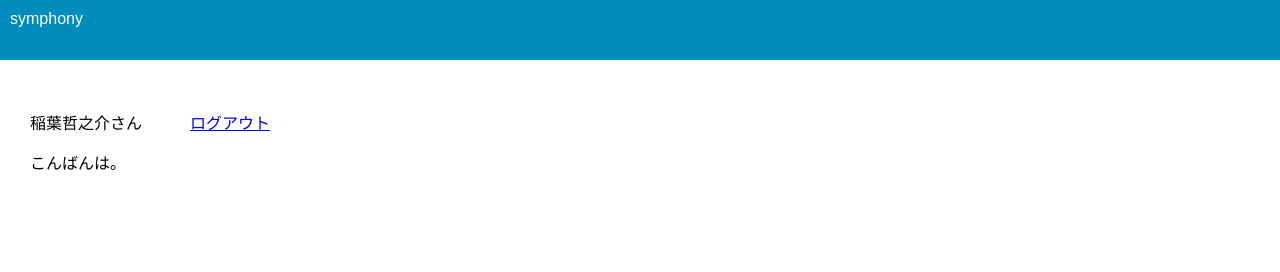
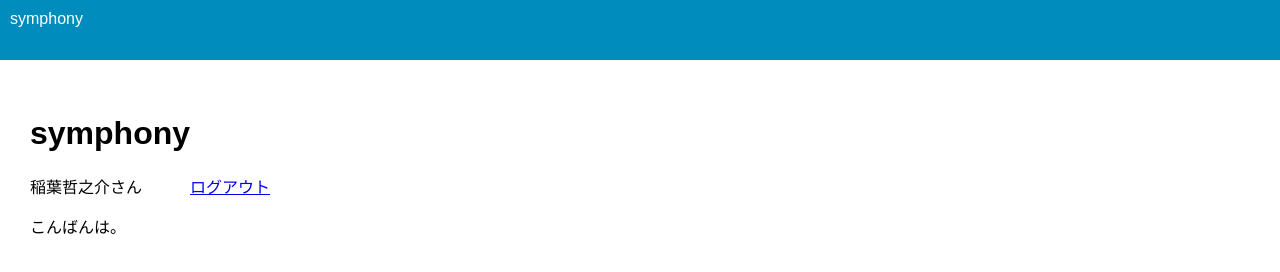
Before and after one commit to symphony100/user, a plain HTML site: page sy1268/index.html in a window 1280 px wide. Drawn offline with Linux system fonts and the light colour scheme.

Commit message:
Update index.html

```diff
--- a/sy1268/index.html
+++ b/sy1268/index.html
@@ -36,6 +36,7 @@ overflow: auto;
 
 </head>
 
+<h1>symphony</h1>
 <p>稲葉哲之介さん　　　<a href="https://okamotoeita.github.io/shikenyou/login/">ログアウト</a></p>
   <span id="view_clock"></span>
 
```
